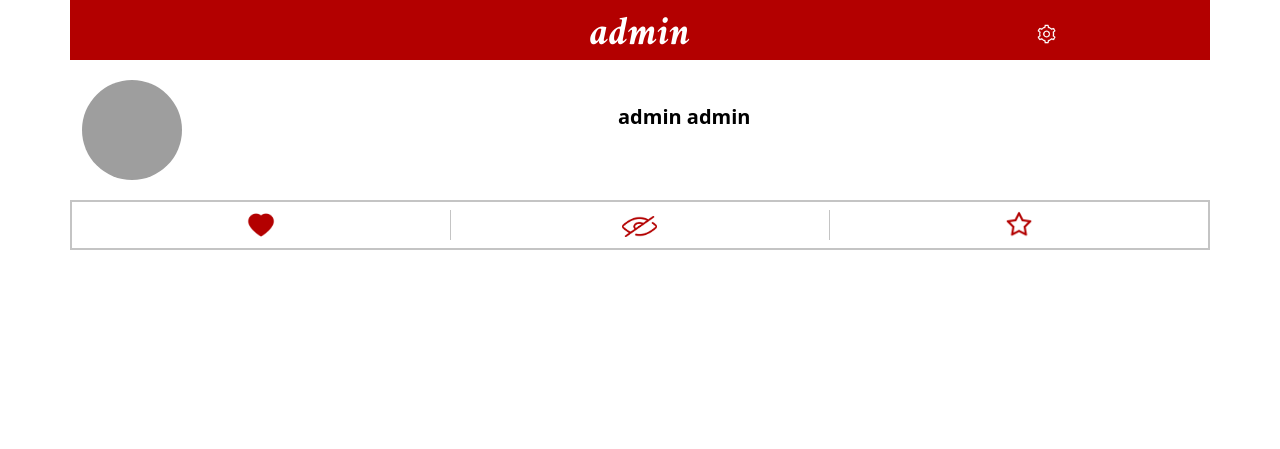
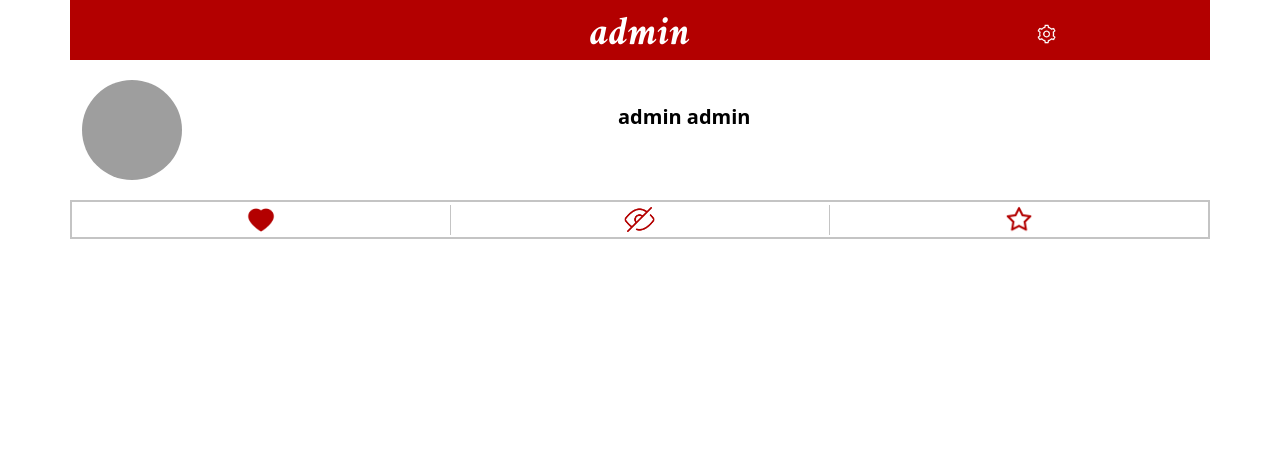
Before and after one commit to AndreaTattii/GenovaRoute, a PHP site: page /mobile/profilo/ in a window 1280 px wide. Shown: the top 449 px of the page. Run offline with PHP 8.4, Linux system fonts and the light colour scheme; a user stored in the database is signed in; data comes from the database, SQL or seed files in the repository; grey boxes are pictures that could not be loaded.

Commit message:
Sistemate icone

```diff
--- a/mobile/profilo/index.php
+++ b/mobile/profilo/index.php
@@ -122,7 +122,7 @@ if ($result = $connessione->query($sql)) {
         </div>
 
         <!-- CONTENUTO PAGINA -->
-        <div class="row" style="margin:none; padding:none; border: solid 2px #C4C4C4; height:50px">
+        <div class="row" style="margin:none; padding:none; border: solid 2px #C4C4C4; ">
             <div class="col-4" style="border-right: solid 1px #C4C4C4; text-align:center; padding:0px; margin:auto;">
                 <img class="cuore" src="../../img/icons/cuorePieno.png" style="width:30px">
             </div>
@@ -135,7 +135,7 @@ if ($result = $connessione->query($sql)) {
         </div>
         <br>
 
-
+    <!-- QUI STAMPO IN BASE AL BOTTONE PREMUTO -->
     <div id="contenuto"></div>
 
     </div>
@@ -147,7 +147,6 @@ if ($result = $connessione->query($sql)) {
                 cache: false
             });
 
-            //quando clicco sull'immagine del cuore pieno cambia l'immagine in un cuore vuoto e viceversa, ed esegui la query mostraLike.php
             $(".cuore").click(function() {
                 $.ajax({
                     type: "POST",
@@ -166,7 +165,6 @@ if ($result = $connessione->query($sql)) {
             });
 
             $(".occhio").click(function() {
-
                 $.ajax({
                     type: "POST",
                     url: "mostraVisitati.php",
@@ -183,7 +181,6 @@ if ($result = $connessione->query($sql)) {
             });
 
             $(".star").click(function() {
-                <?php $_SESSION['preferiti']=1;?>
                 $.ajax({
                     type: "POST",
                     url: "mostraPreferiti.php",
```
Also changed, not shown: img/icons/cuoreVuoto.png, img/icons/cuoreVuotoOld.png (added), img/icons/occhioAperto.png, img/icons/occhioApertoOld.png (added), img/icons/occhioCancellato.png, img/icons/occhioCancellatoOld.png (added).
